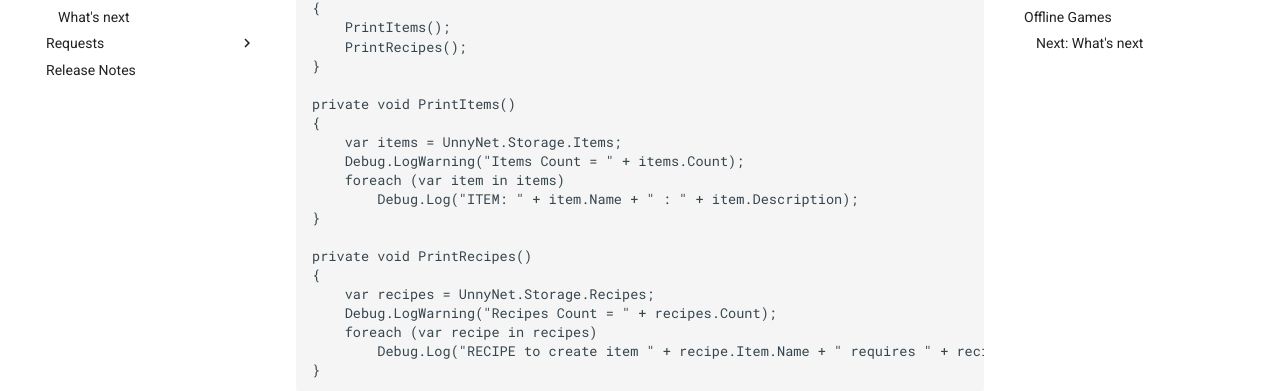
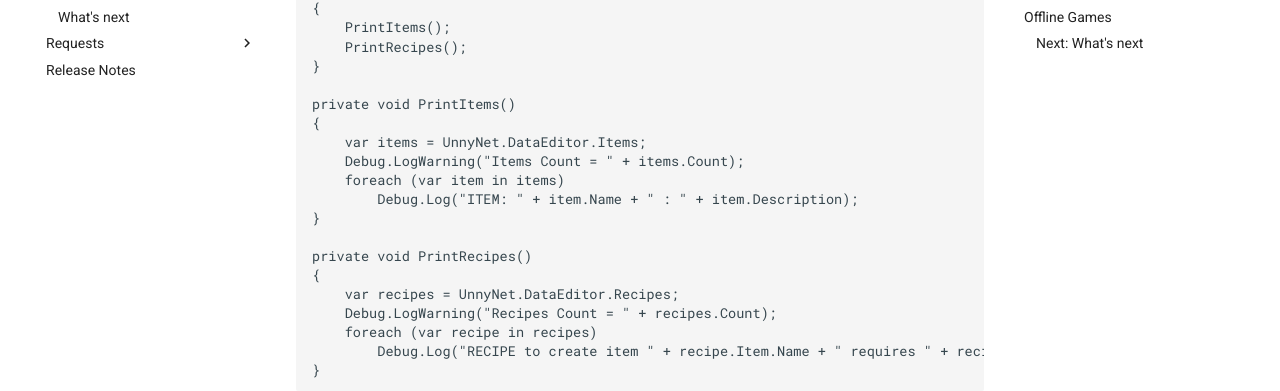
Before and after one commit to unnynet/unnynet-docs, an MkDocs documentation site: the page built from docs/data_editor/example.md, in a window 1280 px wide and 900 px high, scrolled down 3293 px. Shown: the part 280-671 px from the top of the window. Built offline with MkDocs 1.6.1 and Material for MkDocs 9.7.7, drawn with Linux system fonts in a browser that asks for light colours; some of the changed text lies outside the part shown.

Commit message:
DataEditor example

```diff
--- a/docs/data_editor/example.md
+++ b/docs/data_editor/example.md
@@ -102,7 +102,7 @@ private void PrintAllData()
 
 private void PrintItems()
 {
-    var items = UnnyNet.Storage.Items;
+    var items = UnnyNet.DataEditor.Items;
     Debug.LogWarning("Items Count = " + items.Count);
     foreach (var item in items)
         Debug.Log("ITEM: " + item.Name + " : " + item.Description);
@@ -110,7 +110,7 @@ private void PrintItems()
 
 private void PrintRecipes()
 {
-    var recipes = UnnyNet.Storage.Recipes;
+    var recipes = UnnyNet.DataEditor.Recipes;
     Debug.LogWarning("Recipes Count = " + recipes.Count);
     foreach (var recipe in recipes)
         Debug.Log("RECIPE to create item " + recipe.Item.Name + " requires " + recipe.Ingredients.Length + " other items");
```
Also changed, not shown: 1 other file.
